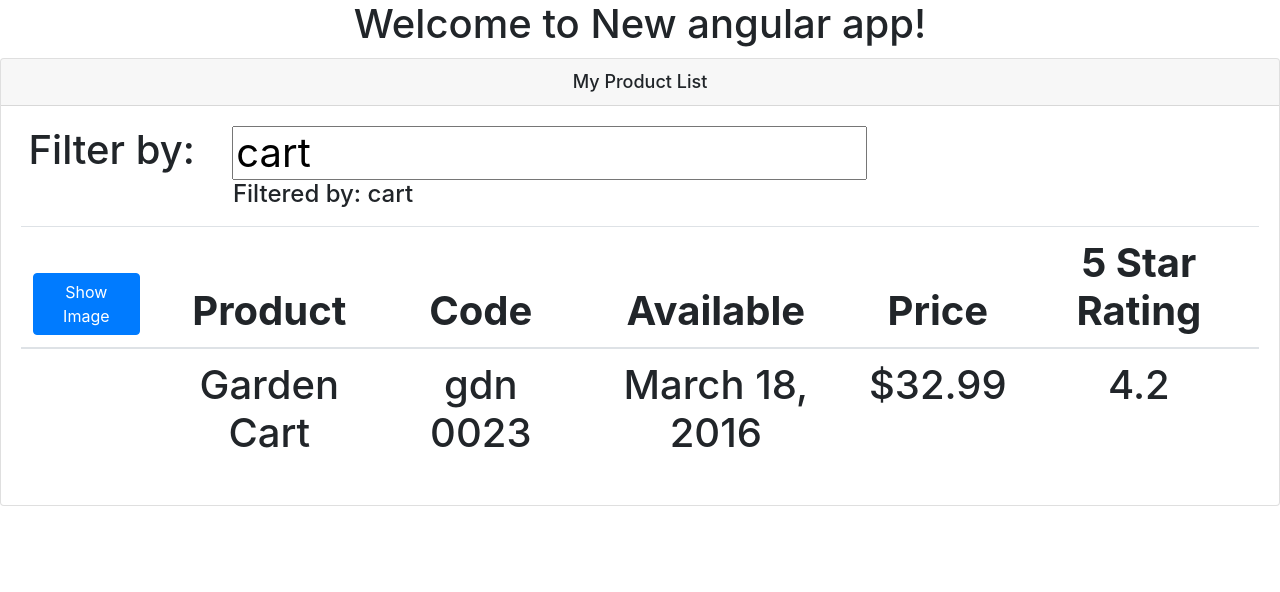
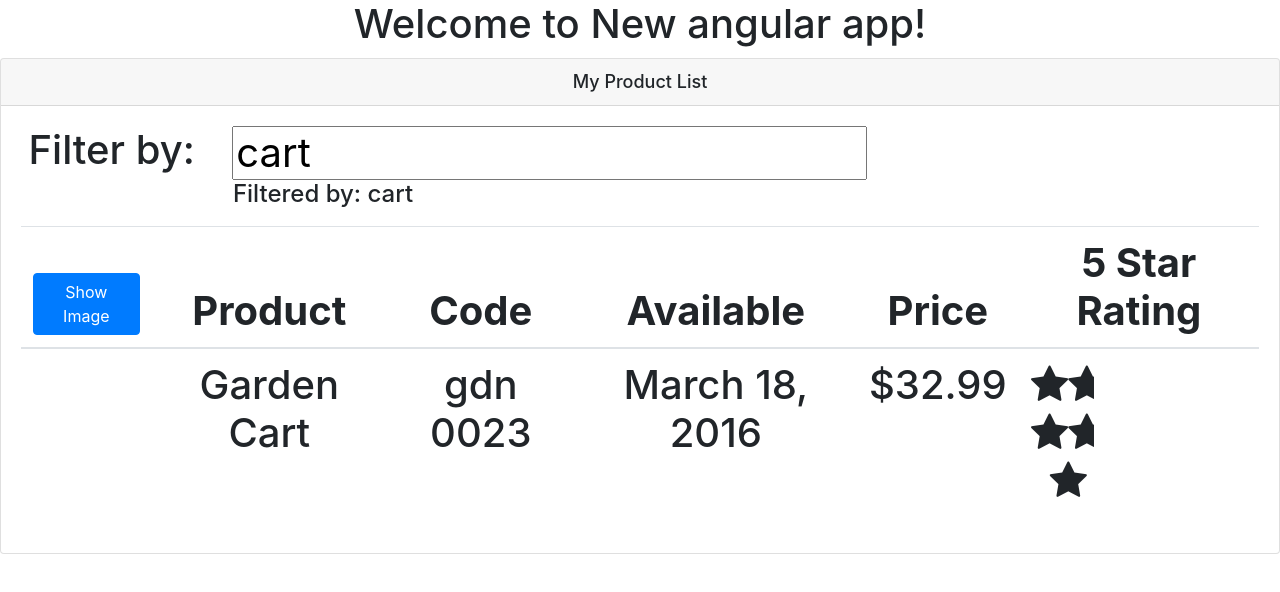
Before and after one commit to kasarameya/AngularProjects, an Angular app: page / in a window 1280 px wide. Shown: the top 592 px of the page. Built offline with nearby package versions, Linux system fonts and the light colour scheme.

Commit message:
nested components part

```diff
--- a/src/app/app.module.ts
+++ b/src/app/app.module.ts
@@ -5,12 +5,14 @@ import {FormsModule} from '@angular/forms'
 import { AppComponent } from './app.component';
 import { ListOfProductsComponent } from './products/product-list.component';
 import { ReplaceToSpaces } from './shared/replace-tospaces.pipe';
+import { StarRating } from './shared/star.component';
 
 @NgModule({
   declarations: [
     AppComponent,
     ListOfProductsComponent,
-    ReplaceToSpaces
+    ReplaceToSpaces,
+    StarRating
   ],
   imports: [
     BrowserModule,
--- a/src/app/products/product-list.component.html
+++ b/src/app/products/product-list.component.html
@@ -41,7 +41,8 @@
               <td>{{singleProduct.productCode | lowercase | ReplaceToSpaces : '-'}}</td>
               <td>{{singleProduct.releaseDate}}</td>
               <td>{{singleProduct.price | currency: 'USD':'symbol':'1.2-2'}}</td>
-              <td>{{singleProduct.starRating}}</td>
+              <td><sl-ratings [rating] = 'singleProduct.starRating'
+                (starClicked) = 'reflectStarClick($event)'></sl-ratings></td>
             </tr>
           </thead>
           <tbody>
--- a/src/app/products/product-list.component.ts
+++ b/src/app/products/product-list.component.ts
@@ -92,4 +92,8 @@ export class ListOfProductsComponent implements OnInit{
     toggleImageStatus():void {
         this.imageDisplayed = !this.imageDisplayed;
     }
+
+    reflectStarClick(text: string):void{
+        this.pageTitle = text;
+    }
 }
```
